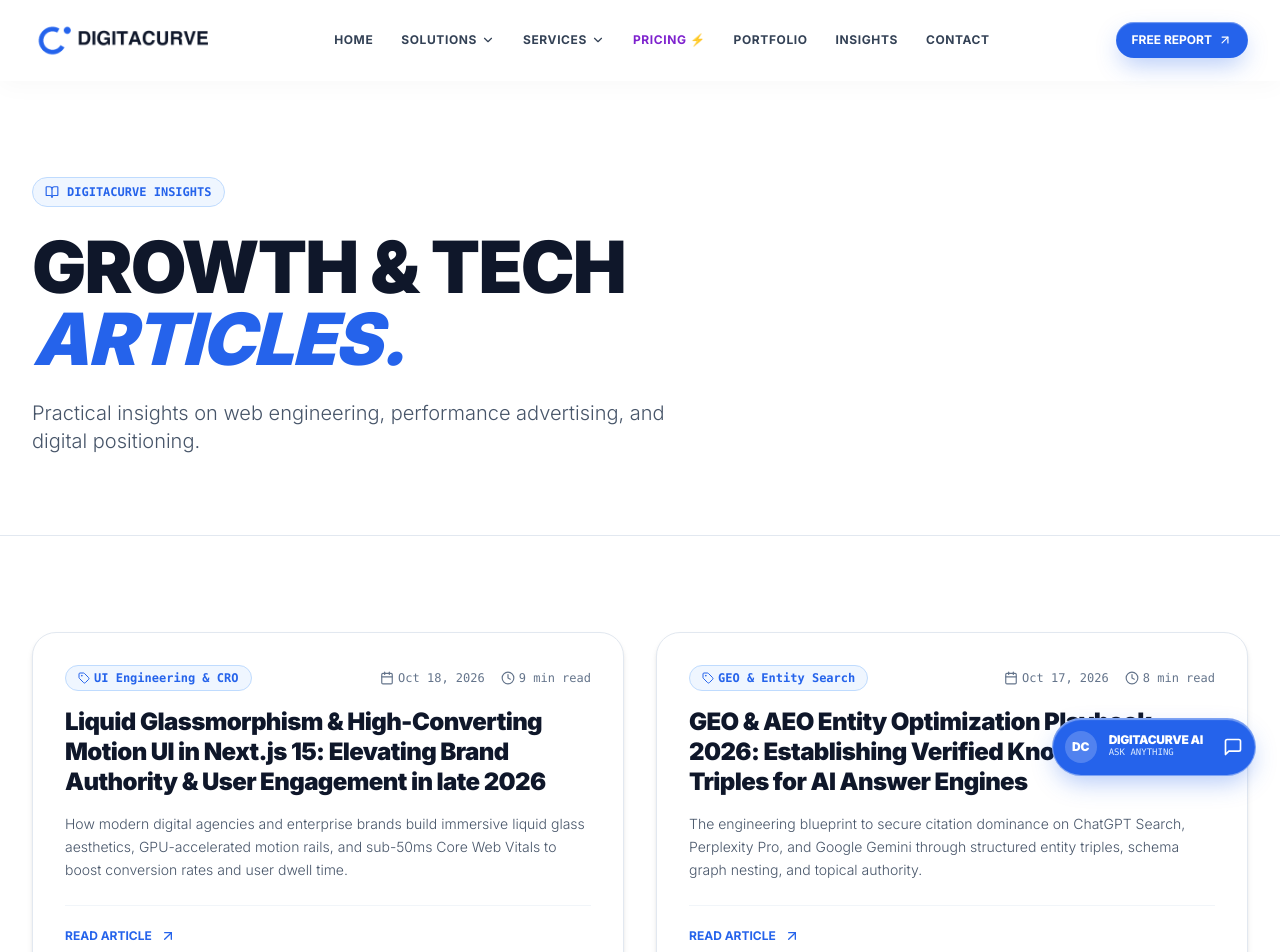
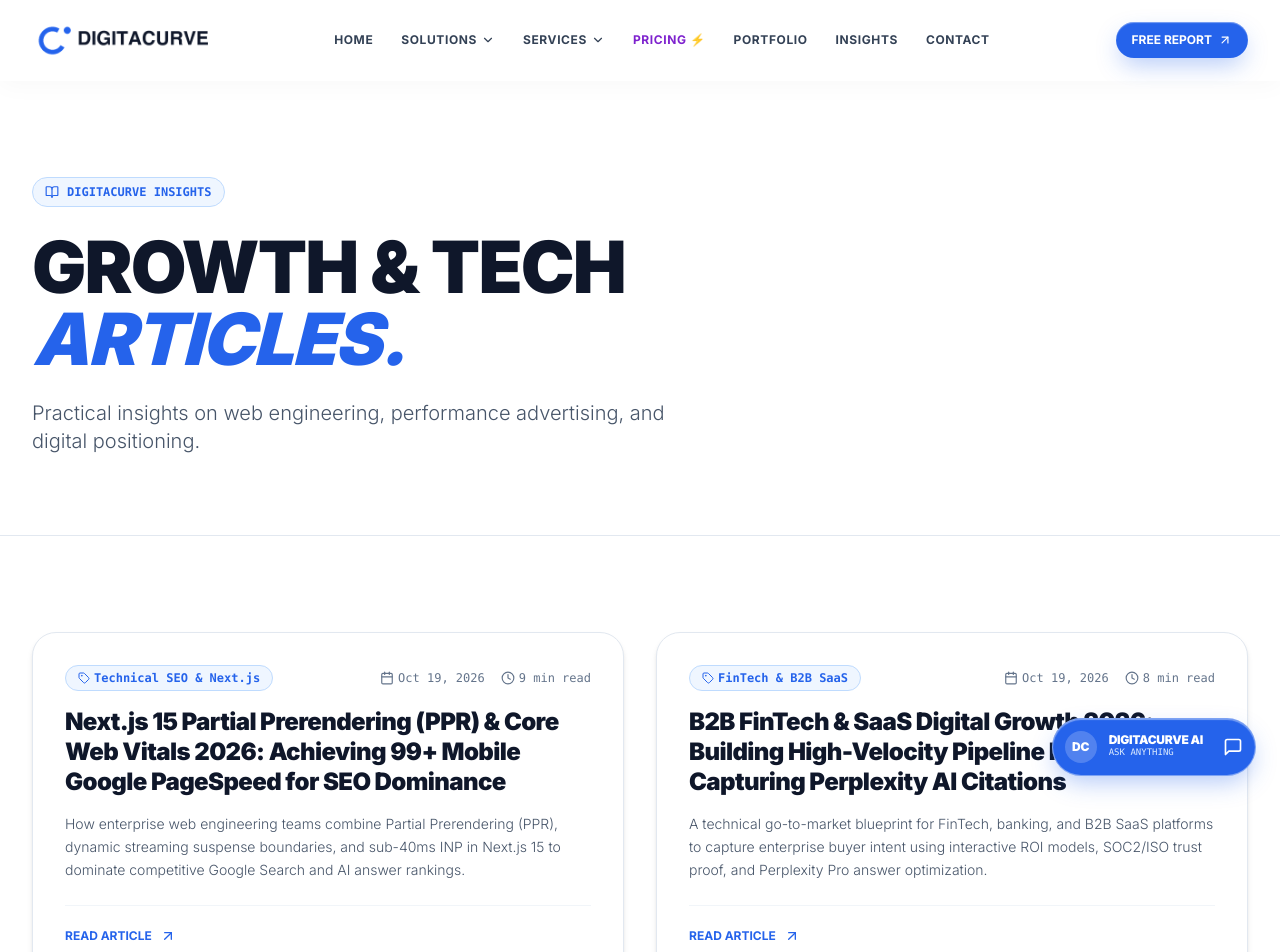
Before and after one commit to ayodhyadharsha-max/newdigitacurve, a Next.js app: page /blog in a window 1280 px wide. Shown: the top 952 px of the page. Built offline with nearby package versions, Linux system fonts and the light colour scheme.

Commit message:
SEO: Publish Oct 19 2026 authority articles (Next.js 15 PPR & FinTech SaaS Growth), update schema & sitemap

```diff
--- a/app/blog/[slug]/page.tsx
+++ b/app/blog/[slug]/page.tsx
@@ -4,6 +4,40 @@ import { notFound } from 'next/navigation';
 import type { Metadata } from 'next';
 
 const postsMap: Record<string, { title: string; category: string; date: string; readTime: string; content: string[] }> = {
+  'nextjs-15-partial-prerendering-ppr-core-web-vitals-seo-2026': {
+    title: 'Next.js 15 Partial Prerendering (PPR) & Core Web Vitals 2026: Achieving 99+ Mobile Google PageSpeed for SEO Dominance',
+    category: 'Technical SEO & Next.js',
+    date: 'Oct 19, 2026',
+    readTime: '9 min read',
+    content: [
+      'In late 2026, Google’s Core Web Vitals algorithms, combined with conversational AI search crawlers, enforce ruthless performance standards. Websites with sluggish Interaction to Next Paint (INP > 150ms) or delayed Largest Contentful Paint (LCP > 2.2s) experience steep drops in both traditional organic search positions and AI answer engine citation frequency.',
+      'Next.js 15 Partial Prerendering (PPR) represents the pinnacle of modern web performance architecture. By uniting static HTML shell generation with dynamic React Server Components streaming within Suspense boundaries, PPR allows enterprise web platforms to deliver instantaneous static load times alongside personalized real-time dynamic data.',
+      'Pillars of Next.js 15 PPR & Core Web Vitals Mastery:',
+      '1. Instant Static Edge Shell Delivery: Pre-rendering the static layout, typography, navigation, and critical above-the-fold assets into edge-cached static HTML, driving sub-30ms Time to First Byte (TTFB) and instantaneous first visual render.',
+      '2. Concurrent Streaming Suspense Boundaries: Isolating personalized, dynamic, or database-driven components (e.g., real-time pricing, availability counters, client roster tickers) inside `<Suspense>` streams, ensuring the main browser thread remains unblocked.',
+      '3. Radical INP Optimization with Zero-Cost Micro-Interactions: Eliminating heavy JavaScript execution on click events by offloading non-critical logic to Web Workers and replacing monolithic CSS animation libraries with native GPU hardware-accelerated transforms (`will-change: transform`).',
+      '4. Advanced Resource Hints & Priority Fetching: Employing `fetchPriority="high"` on critical LCP media (such as fast-start remuxed MP4 video posters) and preconnecting to font and analytics origins to eliminate network waterfall bottlenecks.',
+      '5. Automated Font & Critical CSS Inlining: Eliminating render-blocking layout shifts (CLS = 0.00) through zero-runtime `@next/font` variable font definitions and scoped atomic Tailwind styling.',
+      'Digitacurve’s Noida web development and SEO engineering studio designs cutting-edge Next.js 15 applications optimized for sub-second load times, flawless 99+ Mobile PageSpeed scores, and dominating organic visibility.',
+    ],
+  },
+  'b2b-fintech-saas-lead-generation-funnel-geo-search-2026': {
+    title: 'B2B FinTech & SaaS Digital Growth 2026: Building High-Velocity Pipeline Funnels & Capturing Perplexity AI Citations',
+    category: 'FinTech & B2B SaaS',
+    date: 'Oct 19, 2026',
+    readTime: '8 min read',
+    content: [
+      'The customer acquisition landscape for enterprise FinTech, payment gateways, banking tech, and B2B SaaS platforms has undergone a tectonic shift in 2026. Traditional software review directories and generic PPC search funnels are delivering diminishing conversion returns as enterprise buyers turn to AI answer engines like Perplexity Pro, ChatGPT Search, and Gemini for vendor evaluations.',
+      'Winning enterprise contracts in 2026 requires an integrated digital growth engine that pairs sub-second interactive product demonstrations with deep Generative Engine Optimization (GEO) authority signals.',
+      'Strategic Pillars of High-Velocity B2B FinTech Growth:',
+      '1. Interactive Financial Payback & ROI Modeling: Replacing passive PDF whitepapers with dynamic Next.js calculators that allow CFOs and CTOs to simulate transaction fee savings, API latency reductions, and compliance cost amortization in real time.',
+      '2. Verified Security & Compliance Trust Badges: Programmatically embedding verifiable SOC 2 Type II, ISO 27001, and RBI/PCI-DSS compliance indicators across all landing page funnels to satisfy procurement security teams upfront.',
+      '3. AI Answer Engine Entity Citation Dominance: Structuring technical API documentation, integration guides, and feature comparison tables with semantic Schema.org SoftwareApplication and FAQPage markup, securing primary recommendation status on Perplexity and ChatGPT.',
+      '4. Frictionless Enterprise Concierge Routing: Replacing multi-page lead capture forms with instant qualification triggers that connect prospective enterprise clients directly to senior solutions architects via automated WhatsApp and calendar scheduling within 60 seconds.',
+      '5. Programmatic Comparison Matrix Architecture: Publishing clean, factual feature-by-feature comparisons against legacy software alternatives, capturing high-intent "alternative to" and "vs" search queries without triggering negative algorithmic penalties.',
+      'Digitacurve collaborates with visionary FinTech startups, NBFCs, and enterprise B2B SaaS organizations across Noida, Delhi NCR, and international tech corridors to construct high-yield digital sales engines.',
+    ],
+  },
   'liquid-glassmorphism-motion-ui-conversion-cro-nextjs-2026': {
     title: 'Liquid Glassmorphism & High-Converting Motion UI in Next.js 15: Elevating Brand Authority & User Engagement in late 2026',
     category: 'UI Engineering & CRO',
--- a/app/blog/page.tsx
+++ b/app/blog/page.tsx
@@ -10,6 +10,22 @@ export const metadata = {
 };
 
 const blogPosts = [
+  {
+    slug: 'nextjs-15-partial-prerendering-ppr-core-web-vitals-seo-2026',
+    title: 'Next.js 15 Partial Prerendering (PPR) & Core Web Vitals 2026: Achieving 99+ Mobile Google PageSpeed for SEO Dominance',
+    category: 'Technical SEO & Next.js',
+    date: 'Oct 19, 2026',
+    readTime: '9 min read',
+    excerpt: 'How enterprise web engineering teams combine Partial Prerendering (PPR), dynamic streaming suspense boundaries, and sub-40ms INP in Next.js 15 to dominate competitive Google Search and AI answer rankings.',
+  },
+  {
+    slug: 'b2b-fintech-saas-lead-generation-funnel-geo-search-2026',
+    title: 'B2B FinTech & SaaS Digital Growth 2026: Building High-Velocity Pipeline Funnels & Capturing Perplexity AI Citations',
+    category: 'FinTech & B2B SaaS',
+    date: 'Oct 19, 2026',
+    readTime: '8 min read',
+    excerpt: 'A technical go-to-market blueprint for FinTech, banking, and B2B SaaS platforms to capture enterprise buyer intent using interactive ROI models, SOC2/ISO trust proof, and Perplexity Pro answer optimization.',
+  },
   {
     slug: 'liquid-glassmorphism-motion-ui-conversion-cro-nextjs-2026',
     title: 'Liquid Glassmorphism & High-Converting Motion UI in Next.js 15: Elevating Brand Authority & User Engagement in late 2026',
--- a/app/layout.tsx
+++ b/app/layout.tsx
@@ -147,6 +147,7 @@ const jsonLd = {
       },
       knowsAbout: [
         'Next.js 15 Web Development',
+        'Next.js 15 Partial Prerendering (PPR)',
         'Search Engine Optimization (SEO)',
         'Generative Engine Optimization (GEO)',
         'Answer Engine Optimization (AEO)',
@@ -156,6 +157,7 @@ const jsonLd = {
         'Healthcare Software Solutions',
         'CleanTech & Solar EPC Lead Generation',
         'Multi-Location Franchise Local SEO',
+        'B2B FinTech & SaaS Lead Generation',
       ],
       hasOfferCatalog: {
         '@type': 'OfferCatalog',
--- a/app/sitemap.ts
+++ b/app/sitemap.ts
@@ -16,6 +16,8 @@ export default function sitemap(): MetadataRoute.Sitemap {
     '/pricing',
     '/portfolio',
     '/blog',
+    '/blog/nextjs-15-partial-prerendering-ppr-core-web-vitals-seo-2026',
+    '/blog/b2b-fintech-saas-lead-generation-funnel-geo-search-2026',
     '/blog/liquid-glassmorphism-motion-ui-conversion-cro-nextjs-2026',
     '/blog/geo-aeo-brand-entity-optimization-google-gemini-chatgpt-2026',
     '/blog/solar-epc-cleantech-lead-generation-commercial-roi-funnel-2026',
```
